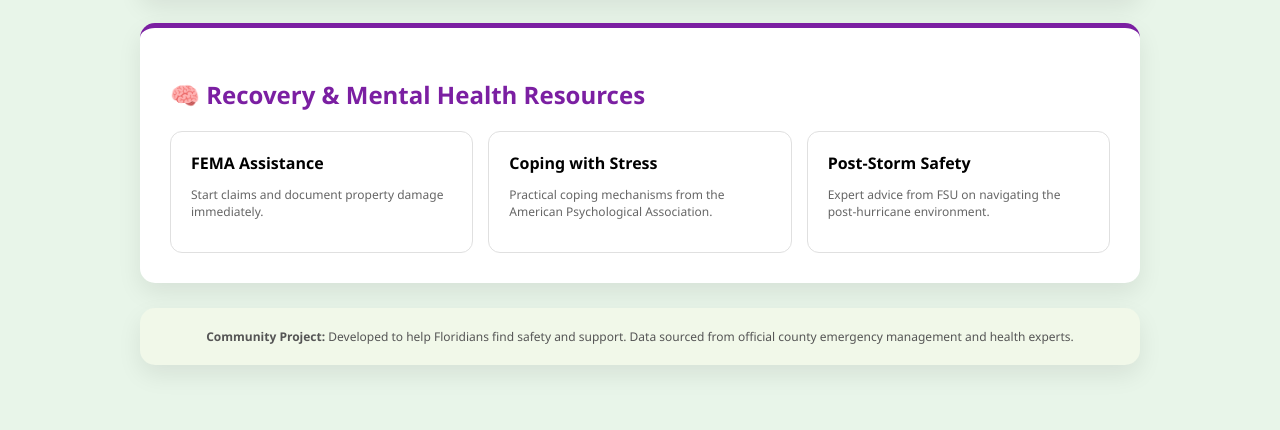
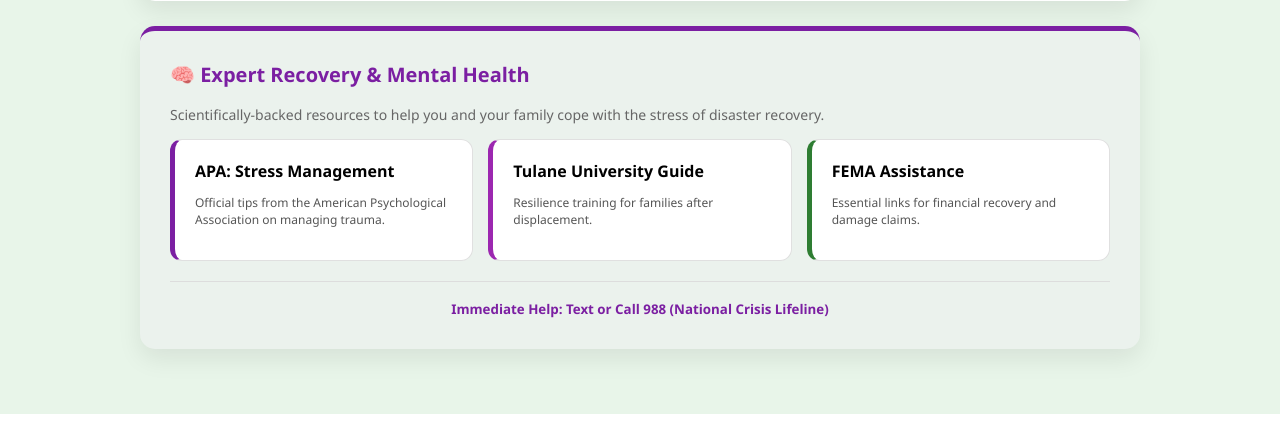
Before and after one commit to Maria08P/hurricane-shelter-app, a Flask app: page / in a window 1280 px wide. Shown: the part 6059-6489 px from the top of the page. Run offline with Flask 3, Linux system fonts and the light colour scheme.

Commit message:
Update index.html

```diff
--- a/templates/index.html
+++ b/templates/index.html
@@ -13,6 +13,7 @@
         /* Card System */
         .card { background: white; padding: 30px; border-radius: 15px; box-shadow: 0 10px 25px rgba(0,0,0,0.08); margin-bottom: 25px; border-top: 5px solid #2e7d32; }
         h1 { color: #2e7d32; text-align: center; margin-top: 0; margin-bottom: 10px; }
+        h2 { margin-top: 0; font-size: 20px; color: #333; }
 
         /* Navigation & Buttons */
         .nav-btn { border: 1px solid #2e7d32; background: none; color: #2e7d32; padding: 12px 15px; border-radius: 8px; cursor: pointer; font-size: 14px; font-weight: bold; transition: 0.3s; width: 100%; margin-bottom: 10px; }
@@ -26,23 +27,29 @@
         .hotline-number { color: #1b5e20; text-decoration: none; font-weight: bold; font-size: 15px; }
 
         /* Search & Table */
-        #searchInput { width: 100%; padding: 15px; border: 2px solid #a5d6a7; border-radius: 8px; margin-bottom: 20px; font-size: 16px; outline: none; box-sizing: border-box; }
+        .search-container { margin-bottom: 20px; display: flex; flex-direction: column; gap: 10px; }
+        #searchInput { width: 100%; padding: 15px; border: 2px solid #a5d6a7; border-radius: 8px; font-size: 16px; outline: none; box-sizing: border-box; }
         table { width: 100%; border-collapse: collapse; }
         th { border-bottom: 2px solid #e8f5e9; padding: 12px; text-align: left; color: #666; font-size: 13px; }
         td { padding: 15px 12px; border-bottom: 1px solid #f5f5f5; font-size: 14px; }
 
         /* Badges */
-        .badge { display: inline-block; padding: 4px 10px; border-radius: 20px; font-size: 11px; font-weight: bold; }
-        .accepting { background-color: #e6f4ea; color: #1b5e20; }
-        .full { background-color: #fdecea; color: #c62828; }
-        .nearingfull { background-color: #fff4e0; color: #e65100; }
+        .badge { display: inline-block; padding: 4px 10px; border-radius: 20px; font-size: 11px; font-weight: bold; text-align: center; min-width: 80px; }
+        .badge-info { background-color: #e3f2fd; color: #0d47a1; } /* General */
+        .badge-pet { background-color: #fce4ec; color: #880e4f; } /* Pets */
+        .badge-sn { background-color: #fff3e0; color: #e65100; } /* Special Needs */
+        .badge-last { background-color: #fbe9e7; color: #bf360c; } /* Last Resort */
 
         .map-btn { text-decoration: none; background: white; color: #2e7d32; padding: 8px 14px; border: 1px solid #a5d6a7; border-radius: 6px; font-size: 12px; font-weight: bold; }
 
         /* Resource Grid */
         .resource-grid { display: grid; grid-template-columns: repeat(auto-fit, minmax(280px, 1fr)); gap: 15px; margin-top: 15px; }
-        .resource-card { border: 1px solid #e0e0e0; border-radius: 12px; padding: 20px; text-decoration: none; color: inherit; background: white; display: block; transition: 0.2s; }
+        .resource-card { border: 1px solid #e0e0e0; border-radius: 12px; padding: 20px; text-decoration: none; color: inherit; background: white; display: block; transition: 0.2s; border-left: 5px solid #ccc; }
         .resource-card:hover { border-color: #2e7d32; box-shadow: 0 5px 15px rgba(0,0,0,0.05); transform: translateY(-2px); }
+
+        /* Mental Health Alert Styles */
+        .alert-box { background: #fff3e0; border: 2px solid #ff9800; padding: 20px; border-radius: 10px; margin-bottom: 25px; animation: slideIn 0.5s ease-out; }
+        @keyframes slideIn { from { transform: translateY(-20px); opacity: 0; } to { transform: translateY(0); opacity: 1; } }
 
         @media print {
             .no-print, button, form, #searchInput, iframe { display: none !important; }
@@ -58,7 +65,7 @@
 
         <div class="card">
             <h1>Florida Hurricane Relief Hub</h1>
-            <p style="text-align: center; color: #666; font-size: 13px;">Update Time: {{ user_time }}</p>
+            <p style="text-align: center; color: #666; font-size: 13px;">Last Updated: {{ user_time }}</p>
 
             <form id="geoForm" method="POST" action="/" class="no-print">
                 <input type="hidden" name="lat" id="lat">
@@ -67,27 +74,39 @@
                         onclick="navigator.geolocation.getCurrentPosition(pos => {
                             document.getElementById('lat').value = pos.coords.latitude;
                             document.getElementById('lon').value = pos.coords.longitude;
-                            document.getElementById('geoBtn').innerText = '⌛ Calculating Nearest Shelters...';
+                            document.getElementById('geoBtn').innerText = '⌛ Sorting by Distance...';
                             document.getElementById('geoForm').submit();
-                        }, err => { alert('Please enable location services in your browser.'); })">
-                    📍 Find Closest Shelters (Use My GPS)
+                        }, err => { alert('Location permission denied. You can still search by name below.'); })">
+                    📍 Find Closest Shelters to Me (Use GPS)
                 </button>
             </form>
 
+            {% if show_alert %}
+            <div class="alert-box">
+                <strong style="color: #e65100; font-size: 18px;">🧡 We are here for you.</strong>
+                <p style="margin: 10px 0; color: #555;">Disasters can be overwhelming. If you are feeling stressed or anxious, please call or text <b>988</b> for free, 24/7 support. Expert university resources are located at the bottom of this page.</p>
+                <a href="#mental-health-section" style="color: #ff9800; font-weight: bold; text-decoration: none;">View Coping Strategies ↓</a>
+            </div>
+            {% endif %}
+
             <div class="hotline-section">
                 <div class="hotline-item"><strong>Emergency</strong><a href="tel:911" class="hotline-number">911</a></div>
-                <div class="hotline-item"><strong>FL Emergency Info</strong><a href="tel:8003423557" class="hotline-number">1-800-342-3557</a></div>
+                <div class="hotline-item"><strong>FL Emergency Info</strong><a href="tel:8003423557" class="hotline-number">800-342-3557</a></div>
                 <div class="hotline-item"><strong>Crisis Support</strong><a href="tel:988" class="hotline-number">988</a></div>
             </div>
 
-            <div id="shelters">
-                <input type="text" id="searchInput" class="no-print" placeholder="Search manually by school name or city..." oninput="filterTable()">
+            <div class="search-container no-print">
+                <form method="POST" action="/">
+                    <input type="text" name="q" id="searchInput" placeholder="Search school name, city, or type 'Pets' / 'Special Needs'..." oninput="filterTable()">
+                    <button type="submit" style="display:none;">Search</button>
+                </form>
+            </div>
 
             <table>
                 <thead>
                     <tr>
                         <th>Shelter & Address</th>
-                            <th>Status</th>
+                        <th>Category</th>
                         <th class="no-print">Map</th>
                     </tr>
                 </thead>
@@ -98,10 +117,20 @@
                             <strong>{{ shelter.name }}</strong><br>
                             <small style="color:#777">{{ shelter.address }}</small>
                             {% if shelter.dist %}
-                                    <br><span style="color:#2e7d32; font-weight:bold; font-size: 12px;">📍 {{ shelter.dist }} miles from you</span>
+                                <br><span style="color:#2e7d32; font-weight:bold; font-size: 12px;">📍 {{ shelter.dist }} miles away</span>
                             {% endif %}
                         </td>
-                            <td><span class="badge {{ shelter.status }}">{{ shelter.label }}</span></td>
+                        <td>
+                            {% if 'Pets' in shelter.label %}
+                                <span class="badge badge-pet">{{ shelter.label }}</span>
+                            {% elif 'Special' in shelter.label %}
+                                <span class="badge badge-sn">{{ shelter.label }}</span>
+                            {% elif 'Resort' in shelter.label %}
+                                <span class="badge badge-last">{{ shelter.label }}</span>
+                            {% else %}
+                                <span class="badge badge-info">{{ shelter.label }}</span>
+                            {% endif %}
+                        </td>
                         <td class="no-print">
                             <a href="https://www.google.com/maps/search/{{ shelter.name|replace(' ', '+') }}+{{ shelter.address|replace(' ', '+') }}" target="_blank" class="map-btn">Map</a>
                         </td>
@@ -110,48 +139,47 @@
                 </tbody>
             </table>
         </div>
-        </div>
 
         <div class="card" style="padding: 0; overflow: hidden; border-top-color: #007bff;">
-            <div style="padding: 20px;"><h2 style="color: #007bff; margin: 0; font-size: 18px;">🛰️ Live Hurricane Radar</h2></div>
+            <div style="padding: 20px;"><h2 style="color: #007bff; margin: 0;">🛰️ Live Hurricane Radar</h2></div>
             <iframe src="https://embed.windy.com/embed2.html?lat=27.9506&lon=-82.4572&zoom=6&overlay=wind&product=ecmwf&metricWind=mph" width="100%" height="450" frameborder="0"></iframe>
         </div>
 
-        <div class="card" style="border-top-color: #7b1fa2;">
-            <h2 style="color: #7b1fa2;">🧠 Recovery & Mental Health Resources</h2>
+        <div id="mental-health-section" class="card" style="border-top-color: #7b1fa2; background-color: #f3e5f540;">
+            <h2 style="color: #7b1fa2;">🧠 Expert Recovery & Mental Health</h2>
+            <p style="font-size: 14px; color: #666;">Scientifically-backed resources to help you and your family cope with the stress of disaster recovery.</p>
+
             <div class="resource-grid">
-                <a href="https://www.disasterassistance.gov/" target="_blank" class="resource-card">
+                <a href="https://www.apa.org/topics/disasters-response/hurricane-stress" target="_blank" class="resource-card" style="border-left-color: #7b1fa2;">
+                    <strong>APA: Stress Management</strong>
+                    <p style="font-size: 12px; color: #555;">Official tips from the American Psychological Association on managing trauma.</p>
+                </a>
+                <a href="https://news.tulane.edu/pr/mental-health-experts-offer-coping-tips-well-being-after-storms-and-other-disasters" target="_blank" class="resource-card" style="border-left-color: #9c27b0;">
+                    <strong>Tulane University Guide</strong>
+                    <p style="font-size: 12px; color: #555;">Resilience training for families after displacement.</p>
+                </a>
+                <a href="https://www.disasterassistance.gov/" target="_blank" class="resource-card" style="border-left-color: #2e7d32;">
                     <strong>FEMA Assistance</strong>
-                    <p style="font-size: 12px; color: #666;">Start claims and document property damage immediately.</p>
-                </a>
-                <a href="https://www.apa.org/topics/disasters-response/hurricane-stress" target="_blank" class="resource-card">
-                    <strong>Coping with Stress</strong>
-                    <p style="font-size: 12px; color: #666;">Practical coping mechanisms from the American Psychological Association.</p>
-                </a>
-                <a href="https://emergency.fsu.edu/hazards/tropical-storms-hurricanes/tropical-storms-hurricanes-after" target="_blank" class="resource-card">
-                    <strong>Post-Storm Safety</strong>
-                    <p style="font-size: 12px; color: #666;">Expert advice from FSU on navigating the post-hurricane environment.</p>
+                    <p style="font-size: 12px; color: #555;">Essential links for financial recovery and damage claims.</p>
                 </a>
             </div>
+
+            <div style="margin-top: 20px; text-align: center; border-top: 1px solid #ddd; padding-top: 15px;">
+                <small style="color: #7b1fa2; font-weight: bold;">Immediate Help: Text or Call 988 (National Crisis Lifeline)</small>
             </div>
-
-        <div class="card" style="border-top: none; background: #f1f8e9; text-align: center; padding: 20px;">
-            <p style="font-size: 12px; color: #555; margin: 0;">
-                <strong>Community Project:</strong> Developed to help Floridians find safety and support.
-                Data sourced from official county emergency management and health experts.
-            </p>
         </div>
 
     </div>
 </div>
 
 <script>
-    // Standard table filter logic
+    // Client-side search logic
     function filterTable() {
         const query = document.getElementById('searchInput').value.toLowerCase();
         const rows = document.querySelectorAll('#tableBody tr');
         rows.forEach(row => {
-            row.style.display = row.innerText.toLowerCase().includes(query) ? '' : 'none';
+            const text = row.innerText.toLowerCase();
+            row.style.display = text.includes(query) ? '' : 'none';
         });
     }
 </script>
```
Lines whose indentation alone changed are shown as unchanged.
